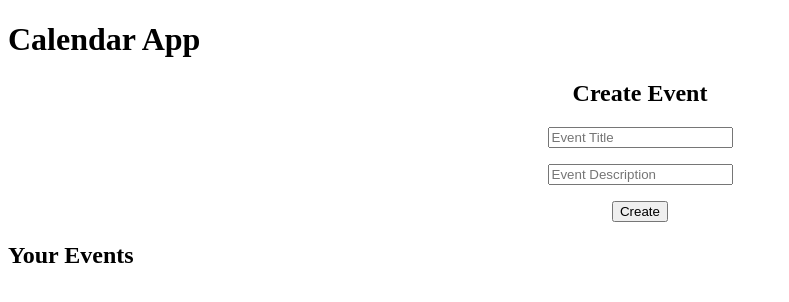
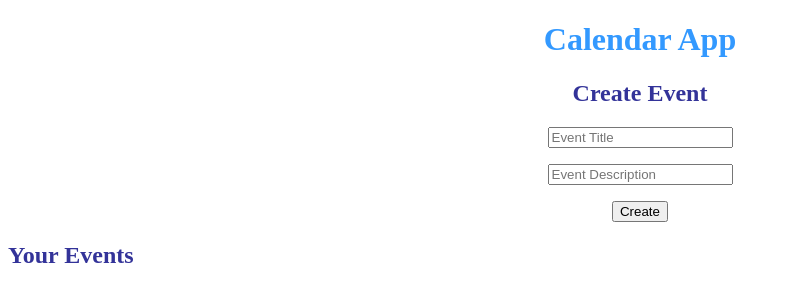
Before and after one commit to Rlin415/CalendarApp, a website: page client/index.html in a window 1280 px wide. Shown: the whole page, without its empty margins (0-789 px from the left). Drawn offline with Linux system fonts and the light colour scheme; no server answers.

Commit message:
add css classes

```diff
--- a/client/index.html
+++ b/client/index.html
@@ -13,11 +13,11 @@
 
     <main ng-controller="EventController as event">
 
-      <h1>Calendar App</h1>
+      <h1 class="main-heading">Calendar App</h1>
 
       <section class="create-event">
 
-        <h2>Create Event</h2>
+        <h2 class="section-heading">Create Event</h2>
 
         <form class="event-form">
           <p>
@@ -39,18 +39,20 @@
 
       <section class="events">
 
-        <h2>Your Events</h2>
+        <h2 class="section-heading">Your Events</h2>
 
         <article class="event" ng-repeat="item in event.events" ng-click="event.edit(item)" ng-cloak>
-          <h3>{{ item.title }}</h3>
-          <p>{{ item.description }}</p>
+          <div class="event-content">
+            <h3>{{ item.title }}</h3>
+            <p>{{ item.description }}</p>
+          </div>
         </article>
 
       </section>
 
       <section class="edit-event" ng-cloak ng-show="event.change">
 
-        <h2>Edit Event</h2>
+        <h2 class="section-heading">Edit Event</h2>
 
         <form class="edit-form">
           <p>
```
